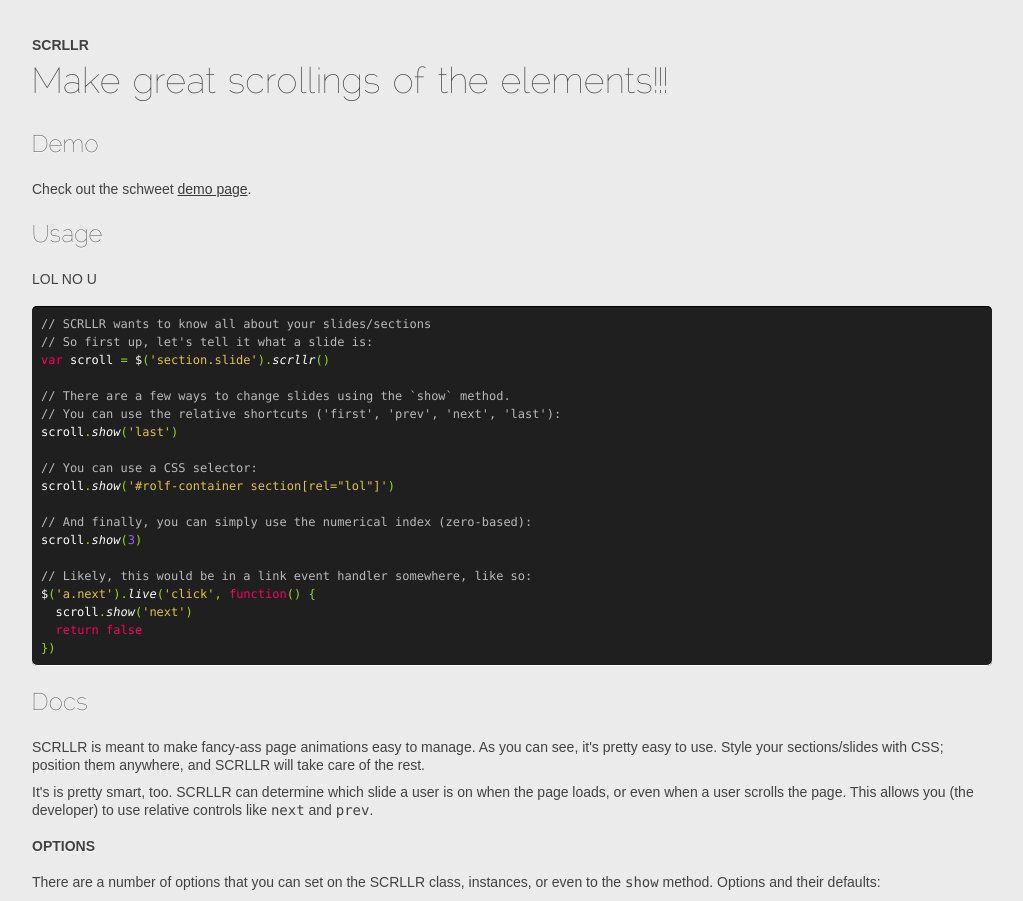
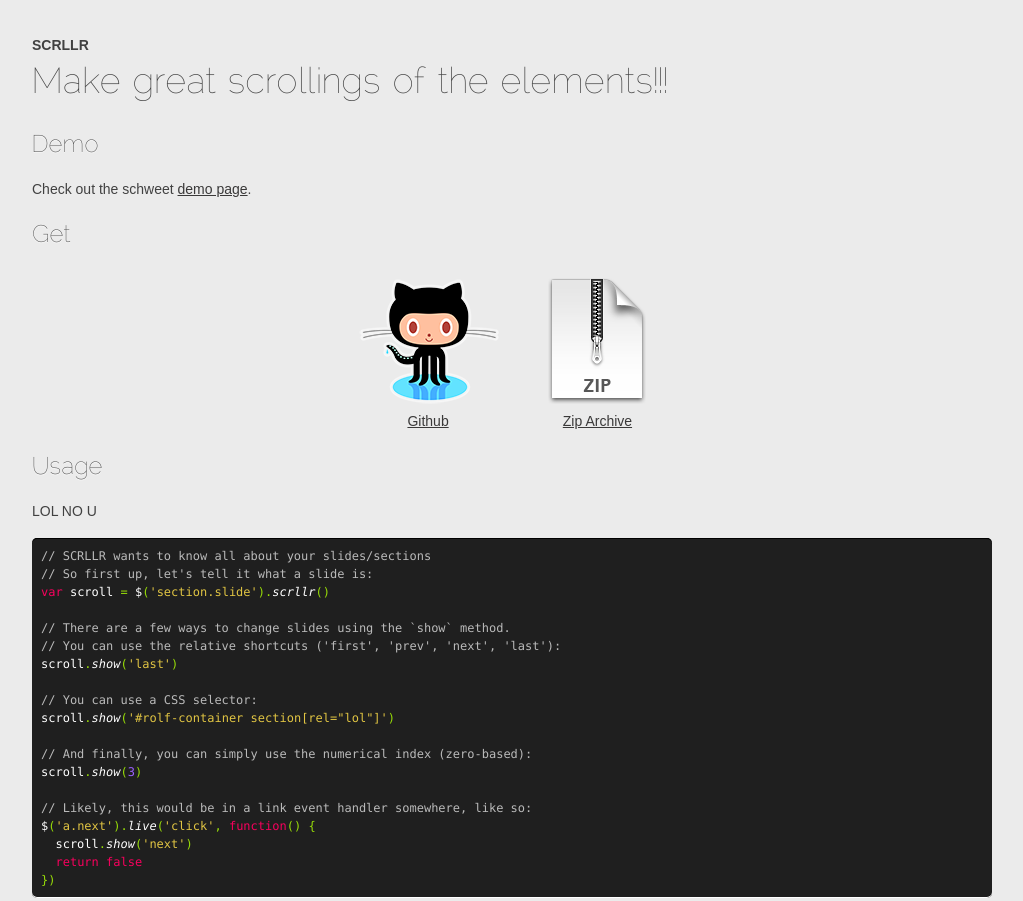
Before and after one commit to gf3/SCRLLR, a plain HTML site: page example/index.html in a window 1280 px wide. Shown: the top 901 px of the page, without its empty margins (128-1151 px from the left). Drawn offline with Linux system fonts and the light colour scheme.

Commit message:
added: Download links.

```diff
--- a/example/index.html
+++ b/example/index.html
@@ -29,6 +29,19 @@
   <p>
     Check out the schweet <a href="demo.html" title="SCRLLR Demo Page">demo page</a>.
   </p>
+
+</section>
+
+<!-- Get -->
+<section id="get" class="content">
+  <header>
+    <h3>Get</h3>
+  </header>
+
+  <div id="downloader">
+    <a id="get-github" href="http://github.com/gf3/scrllr" title="Browse Source on Github">Github</a>
+    <a id="get-zipfile" href="http://github.com/gf3/scrllr/zipball/master" title="Download Zip Archive">Zip Archive</a>
+  </div>
 
 </section>
 
--- a/example/stylesheets/example.css
+++ b/example/stylesheets/example.css
@@ -238,6 +238,33 @@ body > header {
 #demo {
 }
 
+/* ------------------------------ Get ------------------------------ */
+#get #downloader {
+  overflow: hidden;
+  text-align: center;
+}
+
+#get #downloader a {
+  margin: 0 auto;
+  display: inline-block;
+  padding-top: 142px;
+  text-align: center;
+}
+
+#get #downloader a:first-child {
+  padding-right: 20px;
+}
+
+#get #get-github {
+  width: 147px;
+  background: transparent url(../images/github.png) left top no-repeat;
+}
+
+#get #get-zipfile {
+  width: 144px;
+  background: transparent url(../images/zip.png) left top no-repeat;
+}
+
 /* ------------------------------ Footer ------------------------------ */
 html, #footer-wrapper {
   background-color: #666;
```
Also changed, not shown: example/images/github.png (added), example/images/zip.png (added).
